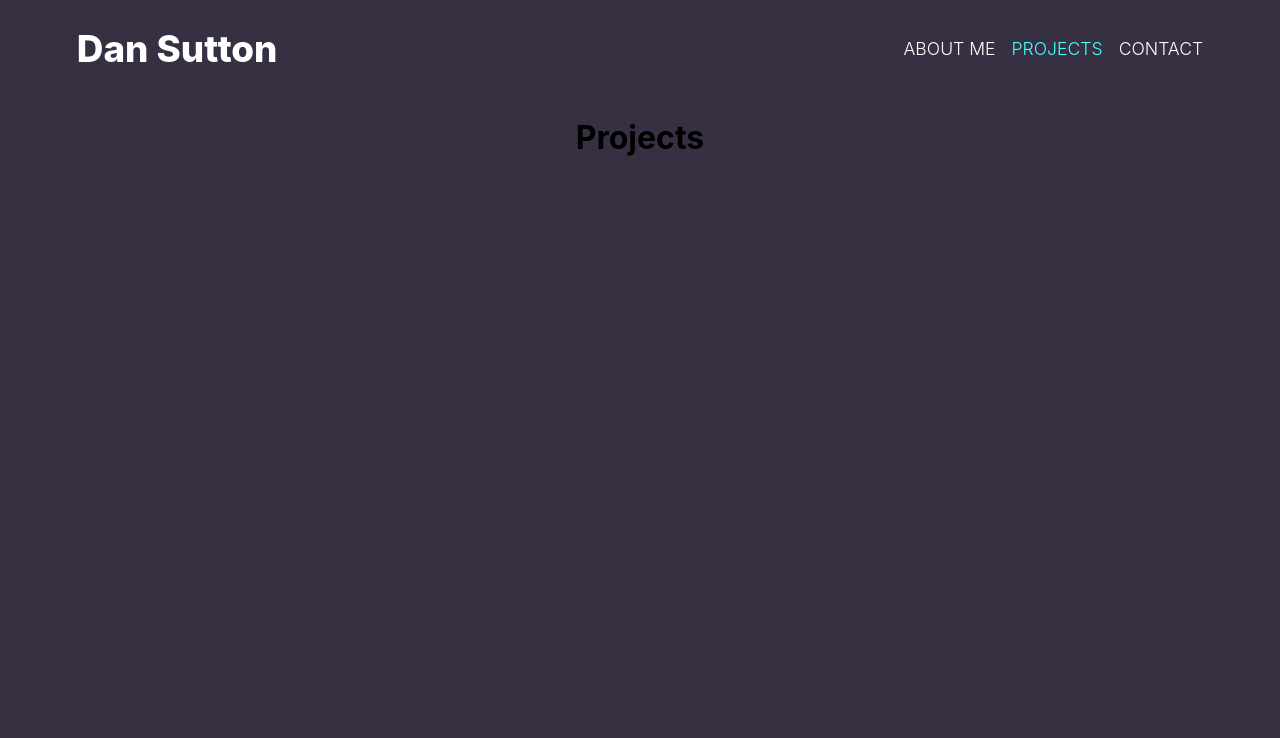
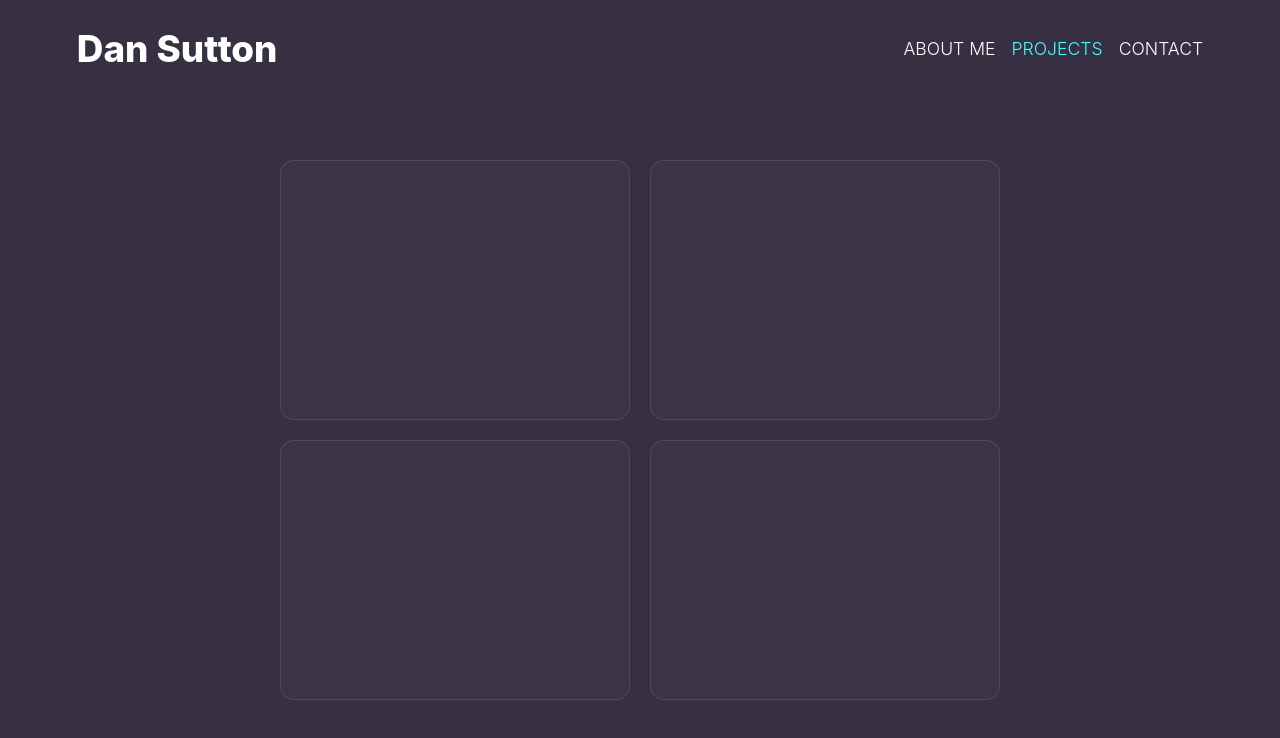
Before and after one commit to Dan-Sutton/dan-sutton-portfolio, a React (Create React App) app: page /projects in a window 1280 px wide. Shown: the top 738 px of the page. Built offline with nearby package versions, Linux system fonts and the light colour scheme.

Commit message:
cards and radial gradient

```diff
--- a/src/App.js
+++ b/src/App.js
@@ -2,7 +2,7 @@ import "./App.css";
 import Navbar from "./components/Navbar";
 import { Route, Routes } from "react-router-dom";
 import Home from "./Home/Home";
-import Projects from "./Projects";
+import Projects from "./Projects/Projects";
 import Contact from "./Contact";
 
 function App() {
--- a/src/Projects.js
+++ /dev/null
@@ -1,7 +0,0 @@
-import React from "react";
-
-function Projects(props) {
-  return <h1>Projects</h1>;
-}
-
-export default Projects;
--- /dev/null
+++ b/src/Projects/Projects.js
@@ -0,0 +1,30 @@
+import React from "react";
+import "./projects.css";
+
+function Projects(props) {
+  const handleOnMouseMove = (e) => {
+    const { currentTarget: target } = e;
+
+    const rect = target.getBoundingClientRect(),
+      x = e.clientX - rect.left,
+      y = e.clientY - rect.top;
+
+    target.style.setProperty("--mouse-x", `${x}px`);
+    target.style.setProperty("--mouse-y", `${y}px`);
+  };
+
+  for (const card of document.querySelectorAll(".card")) {
+    card.onmousemove = (e) => handleOnMouseMove(e);
+  }
+
+  return (
+    <div className="project-card-grid">
+      <div className="card"></div>
+      <div className="card"></div>
+      <div className="card"></div>
+      <div className="card"></div>
+    </div>
+  );
+}
+
+export default Projects;
--- /dev/null
+++ b/src/Projects/projects.css
@@ -0,0 +1,35 @@
+.project-card-grid {
+  margin-top: 5%;
+  display: flex;
+  justify-content: center;
+  flex-wrap: wrap;
+  width: calc(100% - 20px);
+  gap: 20px;
+  max-width: 916px;
+}
+
+.card {
+  background-color: rgba(255, 255, 255, 0.02);
+  height: 260px;
+  width: 350px;
+  border-radius: 14px;
+  border: 1px solid rgba(255, 255, 255, 0.1);
+  cursor: pointer;
+  position: relative;
+}
+
+.card::before {
+  background: radial-gradient(
+    800px circle at var(--mouse-x) var(--mouse-y),
+    rgba(255, 255, 255, 0.06),
+    transparent 40%
+  );
+  border-radius: inherit;
+  content: "";
+  position: absolute;
+  height: 100%;
+  left: 0;
+  top: 0;
+  width: 100%;
+  z-index: 2;
+}
```
